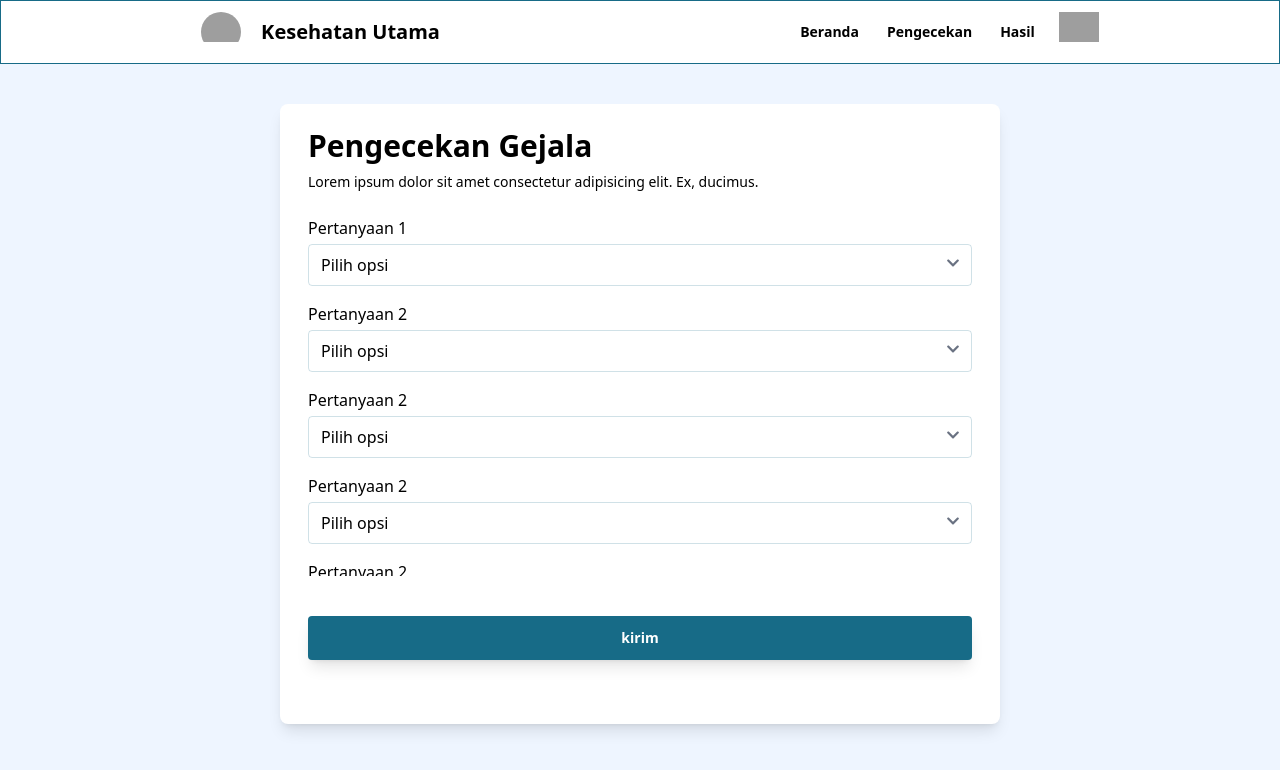
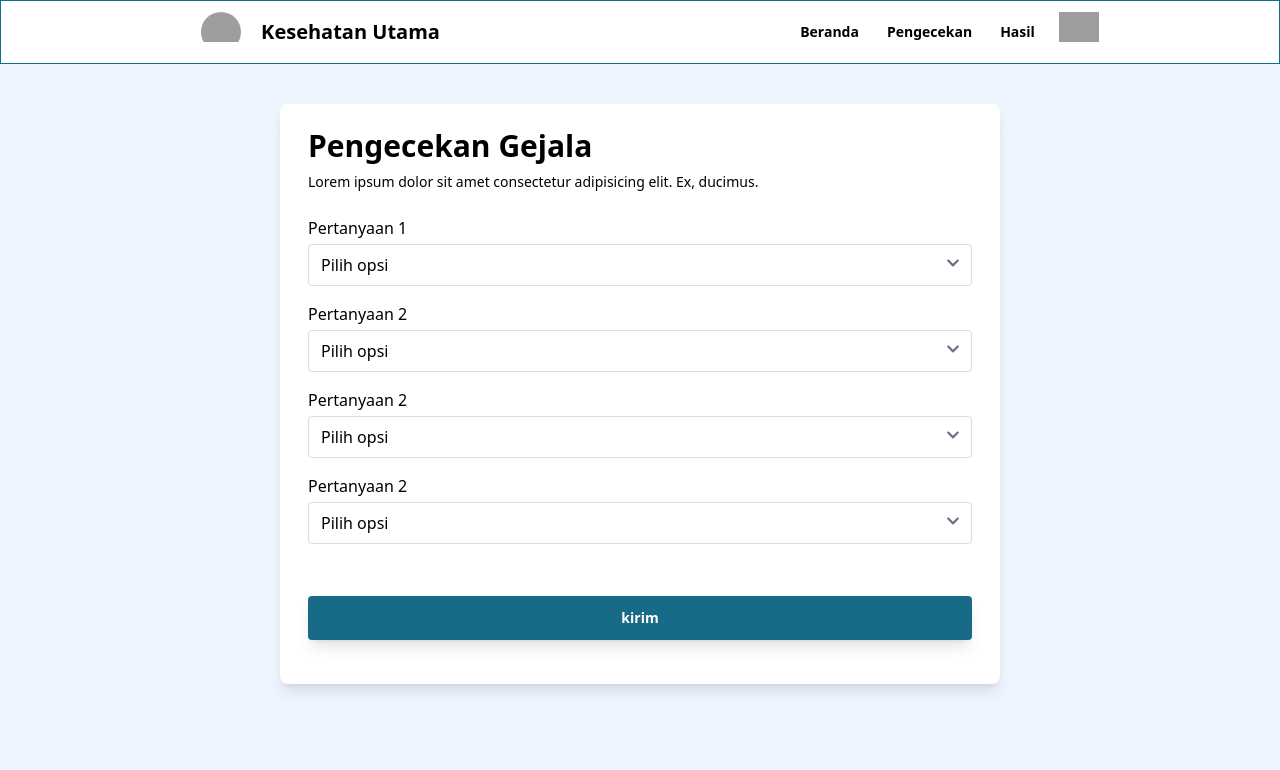
Before and after one commit to JonathanAlzndr/expert-system, a React (Vite) app in the folder fe/: page /diagnosis/questions in a window 1280 px wide. Shown: the top 770 px of the page. Built offline with nearby package versions, Linux system fonts and the light colour scheme; grey boxes are pictures that could not be loaded.

Commit message:
layout: diagnosis questions page

```diff
--- a/fe/src/pages/Diagnosis/DiagnosisQuestions.jsx
+++ b/fe/src/pages/Diagnosis/DiagnosisQuestions.jsx
@@ -6,14 +6,14 @@ import { useNavigate } from "react-router";
 export default function DiagnosisQuestions() {
   const navigate = useNavigate();
   return (
-    <section className="my-10 flex h-155 w-180 flex-col rounded-lg bg-white px-7 py-6 shadow-lg">
+    <section className="mt-10 flex h-145 w-180 flex-col overflow-hidden rounded-lg bg-white px-7 py-6 shadow-lg">
       <h1 className="mb-2 text-3xl font-bold">Pengecekan Gejala</h1>
       <p className="text-sm">
         Lorem ipsum dolor sit amet consectetur adipisicing elit. Ex, ducimus.
       </p>
       <br />
       <form action="" className="w-full" onSubmit={(e) => e.preventDefault()}>
-        <div className="flex h-90 w-full flex-col gap-4 overflow-y-auto">
+        <div className="flex h-85 w-full flex-col gap-4 overflow-y-auto">
           <Input question="Pertanyaan 1">
             <option value="A">A</option>
             <option value="B">B</option>
```
